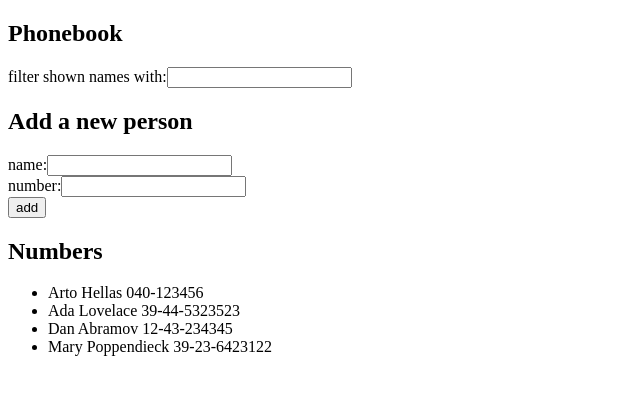
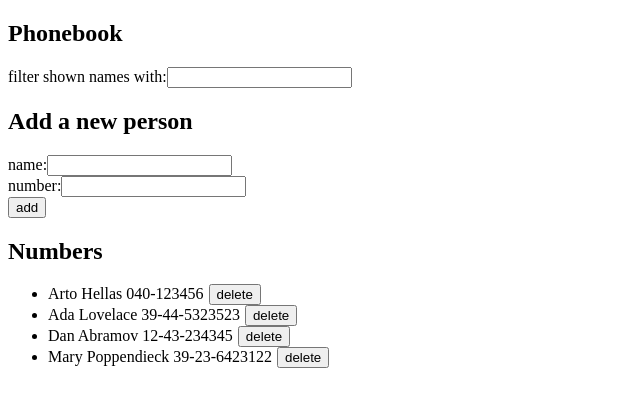
Before and after one commit to ziirou/fullstackopen, a React (Vite) app in the folder part2/phonebook/: page / in a window 1280 px wide. Shown: the top 406 px of the page, without its empty margins (0-640 px from the left). Built offline with nearby package versions, Linux system fonts and the light colour scheme; data requests are answered from the project's data file.

Commit message:
Exercise 2.14

```diff
--- a/part2/phonebook/src/App.jsx
+++ b/part2/phonebook/src/App.jsx
@@ -52,6 +52,28 @@
       })
   }
 
+  const deletePerson = (id) => {
+    const person = persons.find(p => p.id === id)
+    if (confirm(`Delete ${person.name} from phonebook?`)) {
+      console.log(`deleting person ${person.name}`)
+    } else {
+      console.log(`you canceled deleting ${person.name}`)
+      return
+    }
+
+    personService
+      .remove(id)
+      .then(returnedPerson => {
+        console.log(returnedPerson)
+        persons.map(person => person.id !== id ? person : returnedPerson)
+      })
+      .catch(error => {
+        console.log(error)
+        alert(`Error deleting ${person.name} from phonebook.`)
+      })
+      setPersons(persons.filter(person => person.id !== id))
+  }
+
   const handleNewName = (event) => {
     //console.log('new name input:', event.target.value)
     setNewName(event.target.value)
@@ -89,7 +111,10 @@
         handleNewNumber={handleNewNumber}
       />
       <h2>Numbers</h2>
-      <Persons persons={personsToShow} />
+      <Persons
+        persons={personsToShow}
+        deletePerson={deletePerson}
+      />
     </div>
   )
 }
--- a/part2/phonebook/src/components/Person.jsx
+++ b/part2/phonebook/src/components/Person.jsx
@@ -1,7 +1,14 @@
-const Person = ( {person} ) => {
+const Person = ( {person, deletePerson} ) => {
   //console.log('Person - person:', person)
   return (
-    <li>{person.name} {person.number}</li>
+    <li>
+      {person.name} {person.number}
+      <button
+        style={{ marginLeft: '5px' }}
+        onClick={() => deletePerson(person.id)}>
+        delete
+      </button>
+    </li>
   )
 }
 
--- a/part2/phonebook/src/components/Persons.jsx
+++ b/part2/phonebook/src/components/Persons.jsx
@@ -1,11 +1,15 @@
 import Person from './Person'
 
-const Persons = ( {persons} ) => {
+const Persons = ( {persons, deletePerson} ) => {
   //console.log('Persons - persons:', persons)
   return (
     <ul>
       {persons.map(person =>
-        <Person key={person.name} person={person} />
+        <Person
+          key={person.name}
+          person={person}
+          deletePerson={deletePerson}
+        />
       )}
     </ul>
   )
--- a/part2/phonebook/src/services/persons.js
+++ b/part2/phonebook/src/services/persons.js
@@ -11,4 +11,9 @@
   return request.then(response => response.data)
 }
 
-export default { getAll, create }
+const remove = (id) => {
+  const request = axios.delete(`${baseUrl}/${id}`)
+  return request.then(response => response.data)
+}
+
+export default { getAll, create, remove }
```
